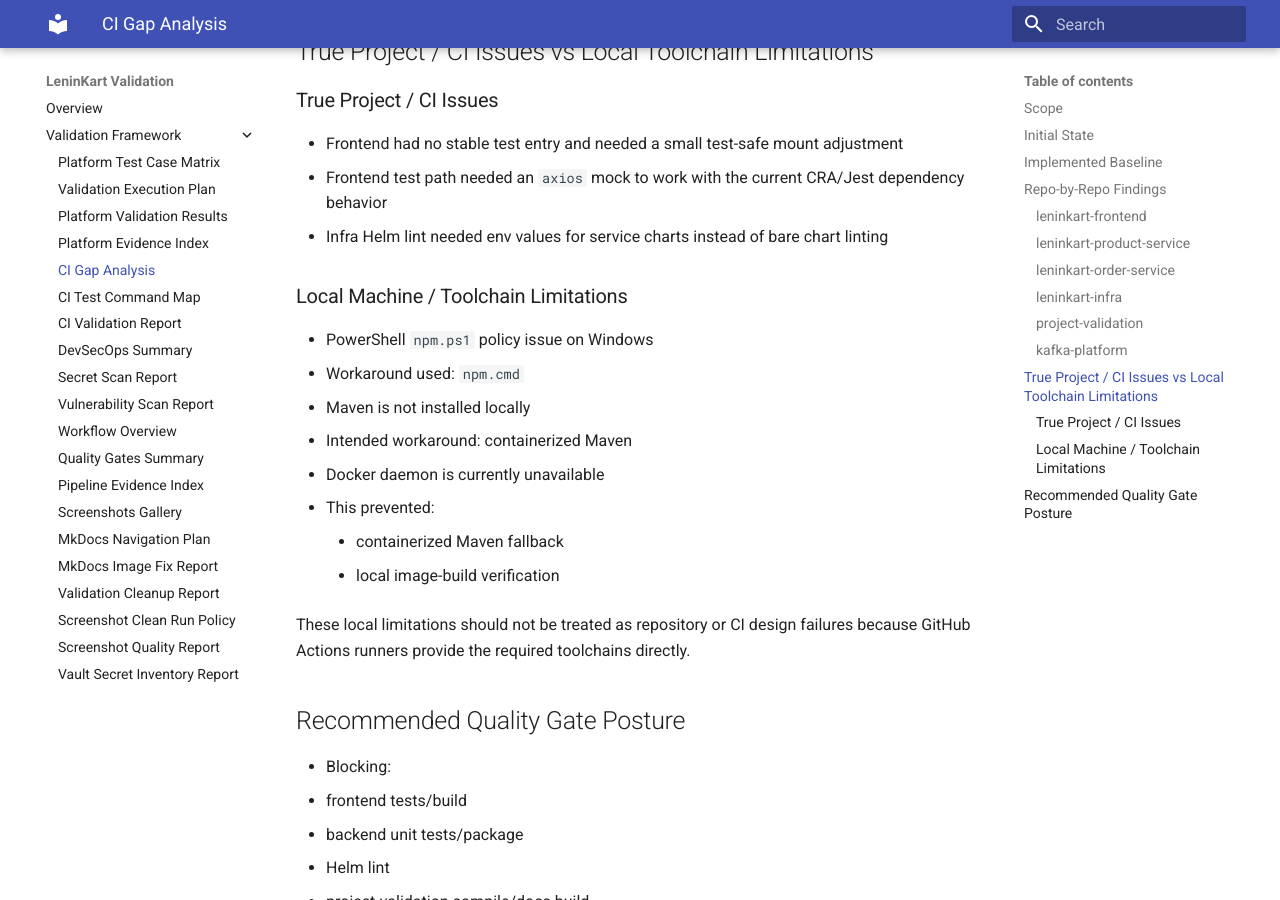
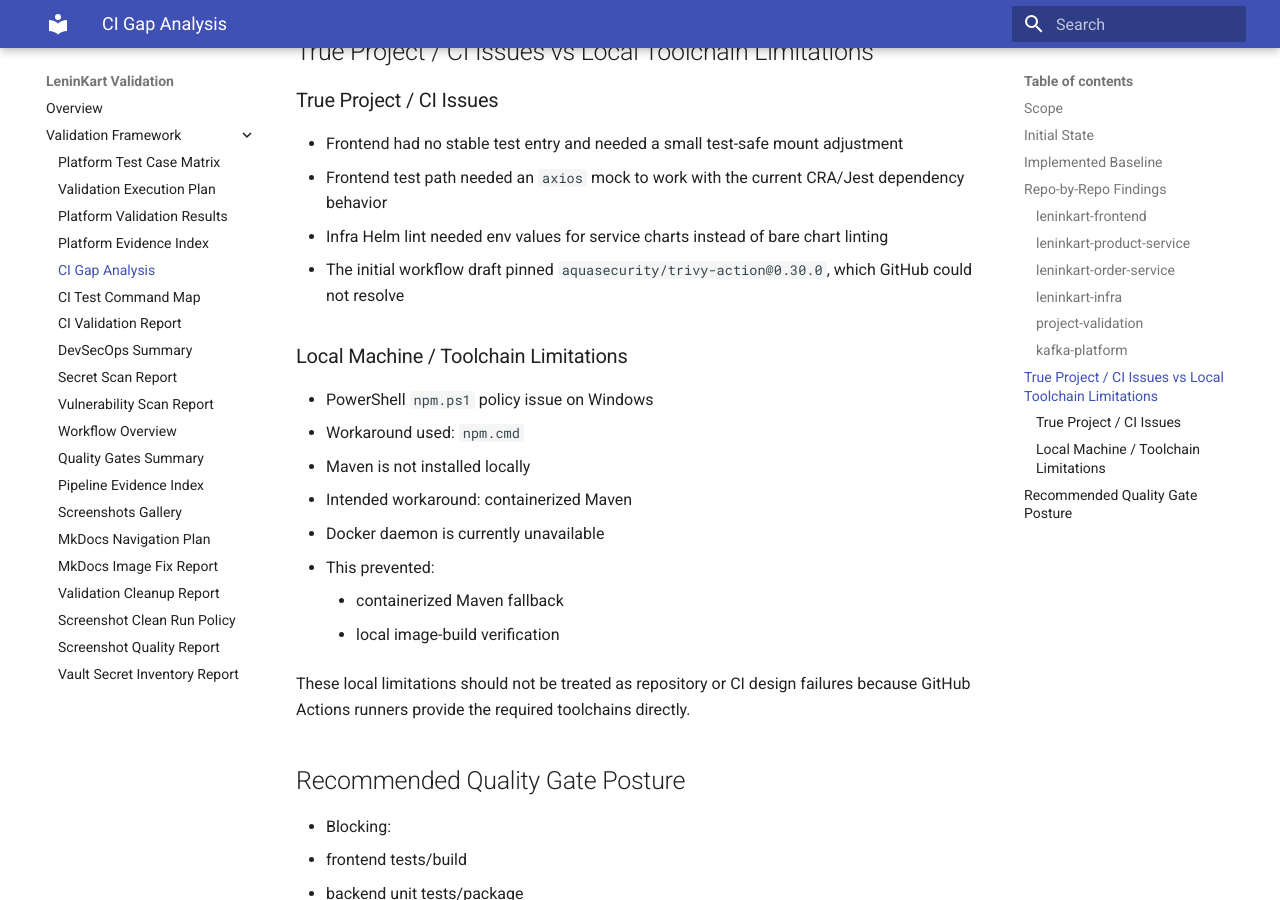
Before and after one commit to Leninfitfreak/project-validation, an MkDocs documentation site: the page built from docs/CI_GAP_ANALYSIS.md, in a window 1280 px wide and 900 px high, scrolled down 5204 px. Built offline with MkDocs 1.6.1 and Material for MkDocs 9.7.7, drawn with Linux system fonts in a browser that asks for light colours.

Commit message:
fix: update trivy workflow references

```diff
--- a/docs/CI_GAP_ANALYSIS.md
+++ b/docs/CI_GAP_ANALYSIS.md
@@ -187,6 +187,7 @@
 - Frontend had no stable test entry and needed a small test-safe mount adjustment
 - Frontend test path needed an `axios` mock to work with the current CRA/Jest dependency behavior
 - Infra Helm lint needed env values for service charts instead of bare chart linting
+- The initial workflow draft pinned `aquasecurity/trivy-action@0.30.0`, which GitHub could not resolve
 
 ### Local Machine / Toolchain Limitations
 
```
Also changed, not shown: docs/VULNERABILITY_SCAN_REPORT.md (+1 -0 lines), 1 other file.
